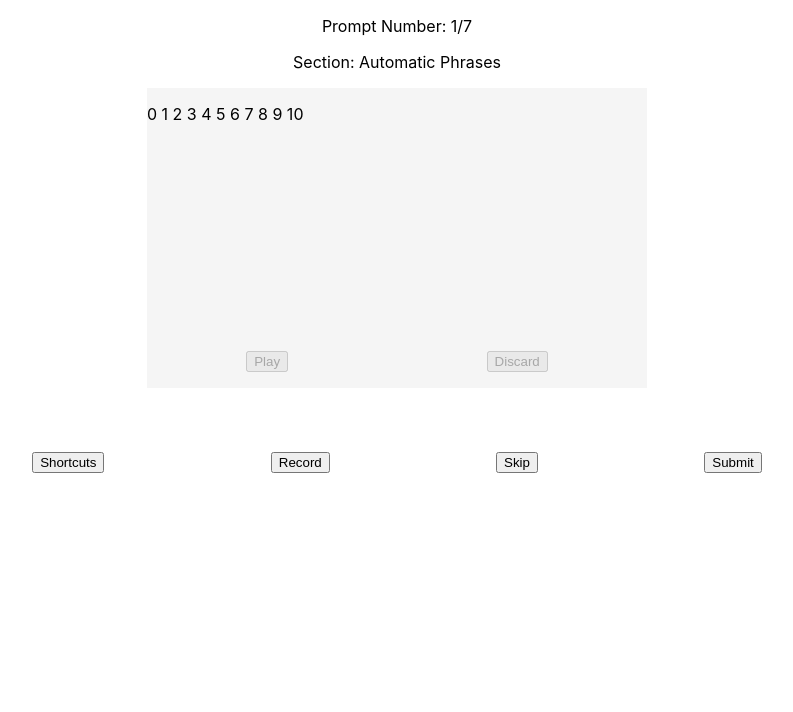
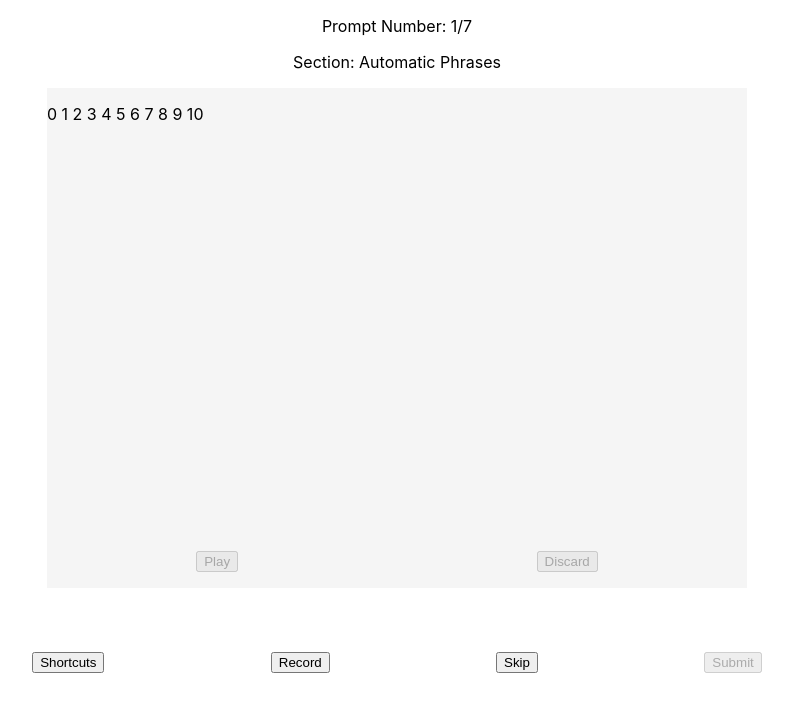
Before and after one commit to SlangLab-NU/VoiceCollector, a React (Create React App) app in the folder web/: page /record in a window 1280 px wide. Shown: the top 712 px of the page, without its empty margins (243-1036 px from the left). Built offline with nearby package versions, Linux system fonts and the light colour scheme.

Commit message:
Modify data.js and move picture to public folder. Skip button works for text and image prompts.

```diff
--- a/web/src/App.css
+++ b/web/src/App.css
@@ -48,8 +48,8 @@
   margin-left: auto;
   margin-right: auto;
   background-color: whitesmoke;
-  height: 300px;
-  width: 500px;
+  height: 500px;
+  width: 700px;
 }
 .prompt-text {
   display: flex;
--- a/web/src/components/RecordPage.js
+++ b/web/src/components/RecordPage.js
@@ -1,15 +1,10 @@
 import React from 'react';
 import data from '../data.js';
-import image from '../image.js';
-import Figure1 from '../Figure-1.png';
 
 export default function RecordPage() {
-  const [isPromptText, setIsPromptText] = React.useState(true);
   const initialPromptNum = 0;
   const [item, setItem] = React.useState(data[initialPromptNum]);
   const isRecorded = false;
-  const [imagePath, setImagePath] = React.useState('');
-  const totalPromptNum = data.length + image.length;
 
   function handleSkip() {
     if (item.promptNum < data.length - 1) {
@@ -17,7 +12,7 @@ export default function RecordPage() {
         return data[prevItem.promptNum + 1];
       });
     } else {
-      setIsPromptText((prevIsText) => !prevIsText);
+      // hit the end of prompts
     }
   }
 
@@ -25,22 +20,22 @@ export default function RecordPage() {
     <div className='record-page-container'>
       <div className='prompt-info-container'>
         <p className='propmt-sequential-number'>
-          Prompt Number: {item.promptNum + 1}/{totalPromptNum}
+          Prompt Number: {item.promptNum + 1}/{data.length}
         </p>
         <p className='prompt-section-name'>Section: {item.section}</p>
       </div>
       <div className='prompt-and-button-container'>
-        {isPromptText ? (
+        {item.section !== 'Image' ? (
           <div
             className='prompt-text-parent'
-            style={{ height: '300px', overflowY: 'scroll' }}
+            style={{ height: '500px', overflowY: 'scroll' }}
           >
             <p className='prompt-text'>{item.prompt}</p>
           </div>
         ) : (
           <div>
             <p>Tell me what is happening in this picture</p>
-            <img src={Figure1} alt='kitchen' className='image' />
+            <img src={`/assets/${item.prompt}`} alt='' className='image' />
           </div>
         )}
         <div className='prompt-button'>
@@ -58,7 +53,9 @@ export default function RecordPage() {
         <button id='skip' onClick={handleSkip}>
           Skip
         </button>
-        <button id='submit'>Submit</button>
+        <button id='submit' disabled={!isRecorded}>
+          Submit
+        </button>
       </div>
     </div>
   );
--- a/web/src/image.js
+++ b/web/src/image.js
@@ -1,11 +1,11 @@
 const image = [
   {
-    promptNum: 5,
+    promptNum: 0,
     section: 'Image',
     imageName: 'Figure-1.png',
   },
   {
-    promptNum: 6,
+    promptNum: 1,
     section: 'Image',
     imageName: 'Figure-2.png',
   },
```
Also changed, not shown: web/src/data.js (+10 -0 lines), web/public/assets/Figure-1.png (renamed from web/src/Figure-1.png), web/public/assets/Figure-2.png (renamed from web/src/Figure-2.png).
